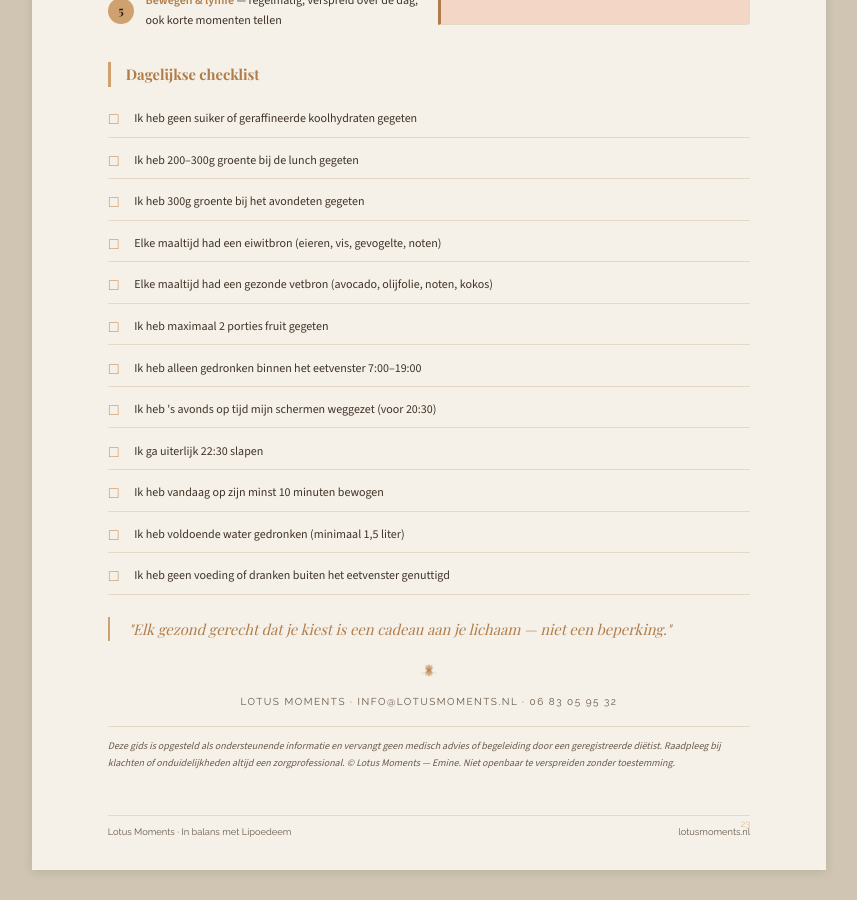
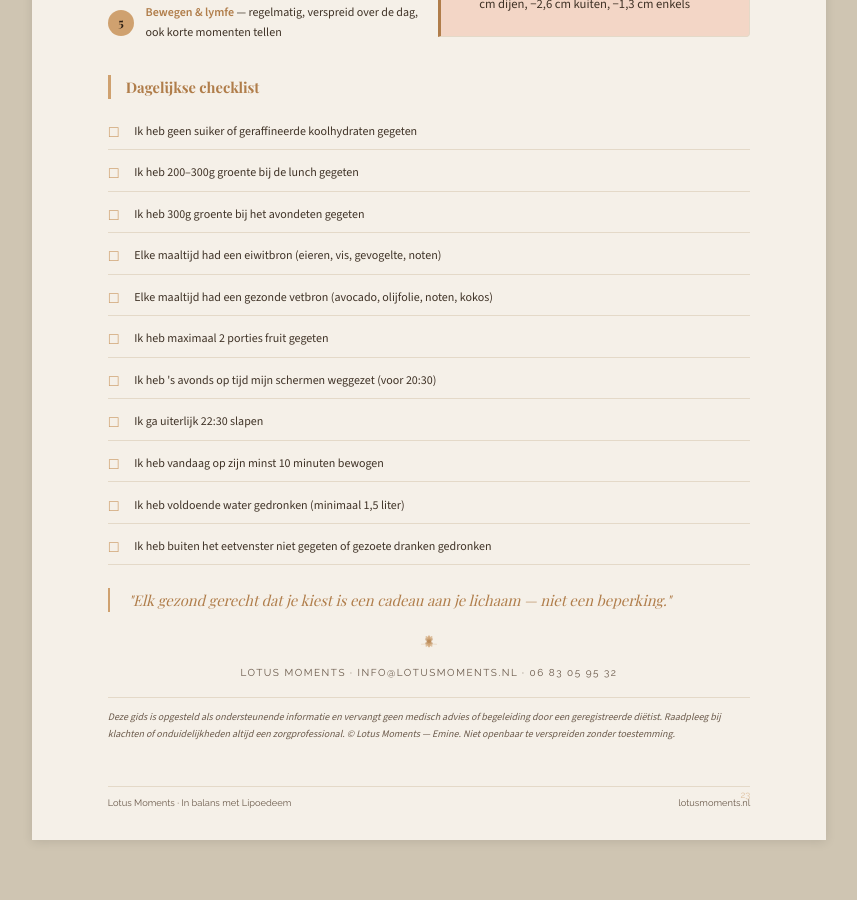
Before and after one commit to LotusMoments/website, a Jekyll site: the page voedingsprotocol-lipoedeem.html, which Jekyll copies as it is, in a window 1280 px wide and 900 px high, scrolled down 28719 px. Shown: the whole window, without its empty margins (211-1068 px from the left). Built offline with Jekyll 4.4.1, drawn with Linux system fonts in a browser that asks for light colours; some web fonts are replaced; after the commit the page ends 29590 px from its top, so only the background shows below that; some of the changed text lies outside the part shown.

Commit message:
Ebook: CSS-bugs, ontbrekende h3-koppen, typo's en checklist gecorrigeerd

```diff
--- a/voedingsprotocol-lipoedeem.html
+++ b/voedingsprotocol-lipoedeem.html
@@ -929,12 +929,12 @@ blockquote {
 
   <p>Stress is één van de meest onderschatte factoren bij lipoedeem. Wanneer je chronisch gestrest bent, maakt je lichaam cortisol aan — een hormoon dat directe invloed heeft op ontsteking, hormoonbalans en vochtretentie.</p>
 
-  <div class="stitle">Wat cortisol doet met je lichaam</div>
+  <div class="stitle"><h3>Wat cortisol doet met je lichaam</h3></div>
   <p>Cortisol onderdrukt op korte termijn ontstekingen, maar bij langdurige stress keert het effect om: het <strong>bevordert laaggradige ontsteking</strong>, verstoort de oestrogeenbalans en maakt cellen minder gevoelig voor insuline. Precies de drie factoren die lipoedeem verergeren.</p>
 
   <p>Bovendien beïnvloedt stress je eetgedrag. Veel vrouwen met lipoedeem herkennen het patroon: spanning → behoefte aan suiker of koolhydraten → schuldgevoel → meer spanning. Dit is geen gebrek aan wilskracht — het is biologie.</p>
 
-  <div class="stitle">Wat helpt</div>
+  <div class="stitle"><h3>Wat helpt</h3></div>
   <ul>
     <li><strong>Adem bewust.</strong> Zelfs drie minuten langzaam uitademen activeren je parasympathisch zenuwstelsel — de "rust en herstel"-modus van je lichaam.</li>
     <li><strong>Beweeg rustig.</strong> Een wandeling van 20 minuten verlaagt cortisol effectiever dan intensief sporten bij stress.</li>
@@ -943,12 +943,12 @@ blockquote {
     <li><strong>Holistische massage.</strong> Manuele lymfedrainage en holistische massage activeren het parasympathisch zenuwstelsel, verlagen cortisol en ondersteunen de lymfestroom direct.</li>
   </ul>
 
-  <div class="info-box">
+  <div class="box box-soft">
     <strong>Wist je dat?</strong><br>
     Vrouwen met lipoedeem hebben vaker een overactief zenuwstelsel. Niet omdat ze "te gevoelig" zijn, maar omdat chronische pijn en onbegrip van de omgeving een blijvende stressprikkel zijn. Erkenning — van jezelf én van anderen — is ook therapie.
   </div>
 
-  <div class="footer-strip">
+  <div class="footer">
     <span>Lotus Moments · Leven met Lipoedeem</span>
     <span>lotusmoments.nl</span>
   </div>
@@ -1462,7 +1462,7 @@ blockquote {
     <p style="margin:0;font-size:9pt">🥗 <strong>Salade van gebakken spinazie</strong> · tomaten · blokjes courgette · verse basilicum (200g groente) · 30g amandelen · 1 el pesto op olijfoliebasis · ¾ bol buffelmozzarella</p>
   </div>
   <div class="box">
-    <p style="margin:0;font-size:9pt">🥗 <strong>Gemengde roerbakvroente</strong> (200g) in olijfolie met 1 hand cashewnoten · 8 gamba's · 1 banaan (fruit)</p>
+    <p style="margin:0;font-size:9pt">🥗 <strong>Gemengde roerbakgroente</strong> (200g) in olijfolie met 1 hand cashewnoten · 8 gamba's · 1 banaan (fruit)</p>
   </div>
 
   <div class="footer">
@@ -1529,12 +1529,12 @@ blockquote {
 
   </div>
 
-  <div class="info-box" style="margin-top:4mm">
+  <div class="box box-soft" style="margin-top:4mm">
     <strong>Tussendoortjes (optioneel)</strong><br>
     Handvol noten · appel met amandelpasta · komkommer met guacamole · 2 mandarijnen · handje bessen
   </div>
 
-  <div class="footer-strip">
+  <div class="footer">
     <span>Lotus Moments · Leven met Lipoedeem</span>
     <span>lotusmoments.nl</span>
   </div>
@@ -1627,10 +1627,10 @@ blockquote {
 
   <p>Wat je eet is belangrijk — maar <em>hoe</em> je eet is minstens zo bepalend. Mindful eten gaat niet over perfectionisme of strikte regels. Het gaat over aanwezig zijn bij je maaltijd, zodat je lichaam de signalen kan verwerken die het nodig heeft.</p>
 
-  <div class="stitle">Waarom het verschil maakt</div>
+  <div class="stitle"><h3>Waarom het verschil maakt</h3></div>
   <p>Wanneer je gehaast, gestrest of afgeleid eet, staat je lichaam in "vecht of vlucht"-modus. In die staat wordt spijsvertering vertraagd, worden voedingsstoffen minder goed opgenomen en wordt het verzadigingssignaal later of helemaal niet gevoeld. Je eet dan meer dan je nodig hebt — niet door honger, maar door stress.</p>
 
-  <div class="stitle">Praktische gewoonten</div>
+  <div class="stitle"><h3>Praktische gewoonten</h3></div>
   <ul>
     <li><strong>Eet zonder scherm.</strong> Geen telefoon, laptop of televisie tijdens het eten. Je hersenen registreren de maaltijd beter als je er aandacht voor hebt.</li>
     <li><strong>Kauw bewust.</strong> Streef naar 20–30 keer kauwen per hap. Dit klinkt veel, maar het ontlast de darmen enorm en vertraagt de opname van suikers.</li>
@@ -1639,7 +1639,7 @@ blockquote {
     <li><strong>Geen strenge regels.</strong> Een maaltijd die "niet perfect" was, is geen reden voor schuldgevoel. Eén maaltijd maakt geen verschil — het patroon over de week wel.</li>
   </ul>
 
-  <div class="stitle">Een zachte maaltijdroutine</div>
+  <div class="stitle"><h3>Een zachte maaltijdroutine</h3></div>
   <p>Begin elke maaltijd met een moment van rust — een paar diepe ademhalingen, even je handen wassen en bewust aan tafel gaan zitten. Dit kleine ritueel signaleert aan je zenuwstelsel dat het veilig is om te eten en te verteren.</p>
 
   <div class="footer">
@@ -1733,10 +1733,10 @@ blockquote {
 
   <p>Ademhaling is het enige lichaamsfunctie dat zowel automatisch als bewust verloopt. Dat maakt het een directe toegang tot je zenuwstelsel — en daarmee tot je hormoonbalans, ontsteking en lymfestroom.</p>
 
-  <div class="stitle">Hoe ademhaling je lymfesysteem ondersteunt</div>
+  <div class="stitle"><h3>Hoe ademhaling je lymfesysteem ondersteunt</h3></div>
   <p>Het lymfesysteem heeft geen eigen pomp zoals het hart. Het is afhankelijk van beweging én van de drukwisselingen in je borstkas tijdens het ademen. <strong>Diepe buikademhaling</strong> creëert een soort masserende werking op de lymfevaten rondom je organen en bevordert zo de lymfestroom — ook in je benen.</p>
 
-  <div class="stitle">De 4-7-8 ademhaling</div>
+  <div class="stitle"><h3>De 4-7-8 ademhaling</h3></div>
   <p>Een eenvoudige techniek om je zenuwstelsel te kalmeren:</p>
   <ol>
     <li>Adem in door je neus — tel tot <strong>4</strong></li>
@@ -1746,10 +1746,10 @@ blockquote {
   </ol>
   <p>Doe dit bij het opstaan, voor een maaltijd, of op een moment van spanning. Drie minuten is genoeg om een merkbaar verschil te voelen.</p>
 
-  <div class="stitle">Buikademhaling — de basis</div>
+  <div class="stitle"><h3>Buikademhaling — de basis</h3></div>
   <p>Veel mensen ademen oppervlakkig, vanuit de borst. Oefen buikademhaling door een hand op je buik te leggen: bij inademing moet je buik omhoog komen, niet je schouders. Dit activeert het parasympathisch zenuwstelsel en ondersteunt de spijsvertering.</p>
 
-  <div class="stitle">Ademhaling &amp; slaap</div>
+  <div class="stitle"><h3>Ademhaling &amp; slaap</h3></div>
   <p>Vijf minuten langzame buikademhaling vlak voor het slapen verlaagt cortisol, vertraagt je hartslag en bereidt je lichaam voor op herstel. Combineer dit met een schermvrij avondritueel voor het beste effect.</p>
 
   <div class="footer">
@@ -1780,12 +1780,12 @@ blockquote {
     <li><strong>Vier vooruitgang op gevoel.</strong> Niet op de weegschaal. Hoe voel je je in je kleding? Heb je meer energie? Slaap je beter? Dat zijn échte signalen.</li>
   </ul>
 
-  <div class="info-box">
+  <div class="box box-soft">
     <strong>Een woord van Emine</strong><br>
     Ik werk dagelijks met vrouwen die moe zijn van hun eigen lichaam. Wat ik keer op keer zie: zodra vrouwen stoppen met strijden tégen hun lichaam en beginnen te werken mét hun lichaam, verandert er iets. Niet alleen fysiek — ook van binnen.
   </div>
 
-  <div class="footer-strip">
+  <div class="footer">
     <span>Lotus Moments · Leven met Lipoedeem</span>
     <span>lotusmoments.nl</span>
   </div>
@@ -2033,12 +2033,11 @@ blockquote {
     <li>Elke maaltijd had een eiwitbron (eieren, vis, gevogelte, noten)</li>
     <li>Elke maaltijd had een gezonde vetbron (avocado, olijfolie, noten, kokos)</li>
     <li>Ik heb maximaal 2 porties fruit gegeten</li>
-    <li>Ik heb alleen gedronken binnen het eetvenster 7:00–19:00</li>
     <li>Ik heb 's avonds op tijd mijn schermen weggezet (voor 20:30)</li>
     <li>Ik ga uiterlijk 22:30 slapen</li>
     <li>Ik heb vandaag op zijn minst 10 minuten bewogen</li>
     <li>Ik heb voldoende water gedronken (minimaal 1,5 liter)</li>
-    <li>Ik heb geen voeding of dranken buiten het eetvenster genuttigd</li>
+    <li>Ik heb buiten het eetvenster niet gegeten of gezoete dranken gedronken</li>
   </ul>
 
   <blockquote style="margin-top:6mm">"Elk gezond gerecht dat je kiest is een cadeau aan je lichaam — niet een beperking."</blockquote>
```
Also changed, not shown: other parts of voedingsprotocol-lipoedeem.html (+1 -1 lines).
